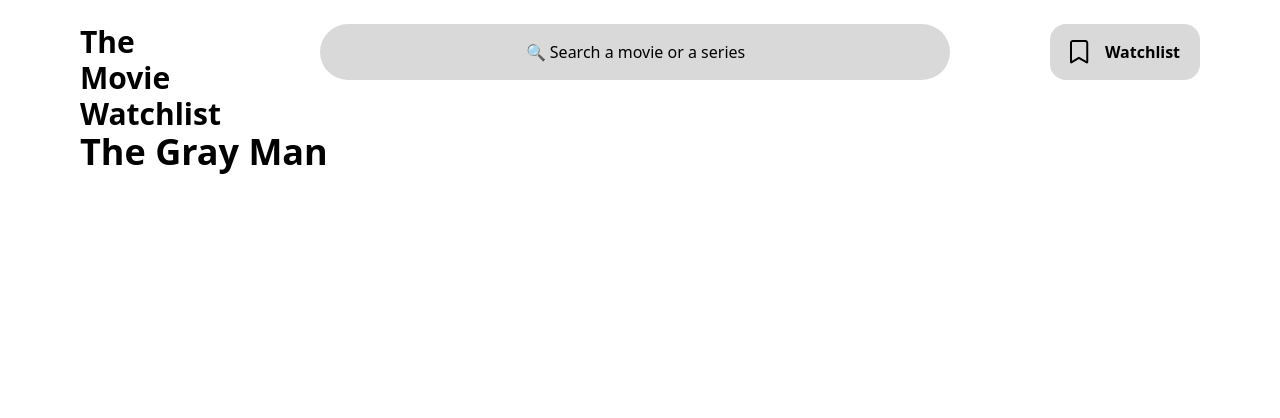
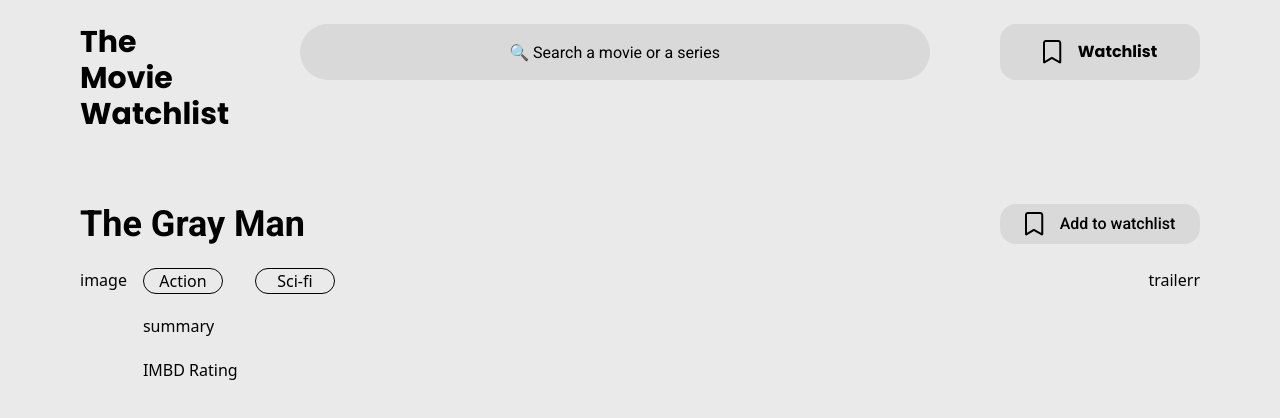
Before and after one commit to revou-fsse-1/w11-the-movie-Winonaivana, a website: page src/movie.html in a window 1280 px wide. Drawn offline with nearby package versions, Linux system fonts and the light colour scheme; files that its build step writes are made by us from their sources.

Commit message:
add movie page css

```diff
--- a/src/home.html
+++ b/src/home.html
@@ -31,7 +31,7 @@
           />
         </div>
         <div>
-          <button class="w-[150px] h-14 bg-[#D9D9D9] rounded-2xl">
+          <button class="w-[200px] h-14 bg-[#D9D9D9] rounded-2xl">
             <div class="flex flex-row justify-center">
               <img class="mr-4" src="/assets/flag.png" />
               <h4 class="font-bold font-['Poppins']">Watchlist</h4>
--- a/src/movie.html
+++ b/src/movie.html
@@ -9,17 +9,17 @@
     <link rel="preconnect" href="https://fonts.googleapis.com" />
     <link rel="preconnect" href="https://fonts.gstatic.com" crossorigin />
     <link
-      href="https://fonts.googleapis.com/css2?family=Poppins:wght@300;400;500;700&family=Roboto:wght@400;700&display=swap"
+      href="https://fonts.googleapis.com/css2?family=Poppins:wght@300;400;500;700&family=Roboto:wght@400;500;700&display=swap"
       rel="stylesheet"
     />
 
     <title>Document</title>
   </head>
-  <body>
+  <body class="bg-[#EBEAEA]">
     <div class="px-10 mx-10">
       <div class="flex justify-between mt-6">
         <div>
-          <h1 class="text-3xl font-bold">
+          <h1 class="text-3xl font-bold font-['Poppins']">
             The<br />
             Movie<br />
             Watchlist
@@ -27,21 +27,50 @@
         </div>
         <div>
           <input
-            class="w-[630px] h-14 bg-[#D9D9D9] rounded-full placeholder:text-black text-center"
+            class="w-[630px] h-14 bg-[#D9D9D9] rounded-full placeholder:text-black text-center font-['Roboto']"
             placeholder="🔍 Search a movie or a series"
           />
         </div>
         <div>
-          <button class="w-[150px] h-14 bg-[#D9D9D9] rounded-2xl">
+          <button class="w-[200px] h-14 bg-[#D9D9D9] rounded-2xl">
             <div class="flex flex-row justify-center">
               <img class="mr-4" src="/assets/flag.png" />
-              <h4 class="font-bold">Watchlist</h4>
+              <h4 class="font-bold font-['Poppins']">Watchlist</h4>
             </div>
           </button>
         </div>
       </div>
-      <div class="">
+      <div class="mt-10 pt-8 flex justify-between font-['Roboto']">
         <h1 class="text-4xl" style="font-weight: 700">The Gray Man</h1>
+
+        <button class="w-[200px] h-10 bg-[#D9D9D9] rounded-2xl">
+          <div class="flex flex-row justify-center">
+            <img class="mr-4" src="/assets/flag.png" />
+            <h4 class="font-medium">Add to watchlist</h4>
+          </div>
+        </button>
+      </div>
+      <div class="my-6 flex justify-between">
+        <div class="flex flex-wrap gap-4">
+          <div>image</div>
+          <div class="flex flex-col flex-wrap">
+            <div class="flex">
+              <h5
+                class="w-[80px] flex justify-center border border-black rounded-full mr-8"
+              >
+                Action
+              </h5>
+              <h5
+                class="w-[80px] flex justify-center border border-black rounded-full"
+              >
+                Sci-fi
+              </h5>
+            </div>
+            <h1 class="mt-5">summary</h1>
+            <h1 class="mt-5">IMBD Rating</h1>
+          </div>
+        </div>
+        <h1>trailerr</h1>
       </div>
     </div>
   </body>
--- a/src/register.html
+++ b/src/register.html
@@ -13,9 +13,9 @@
     />
     <title>Document</title>
   </head>
-  <body>
+  <body class="flex justify-center items-center h-screen">
     <div class="flex justify-center items-center">
-      <div class="flex flex-col mt-5 pt-5 w-[330px]">
+      <div class="flex flex-col w-[330px]">
         <h1 class="text-6xl font-bold leading-snug font-['Poppins']">
           The<br />
           Movie<br />
```
